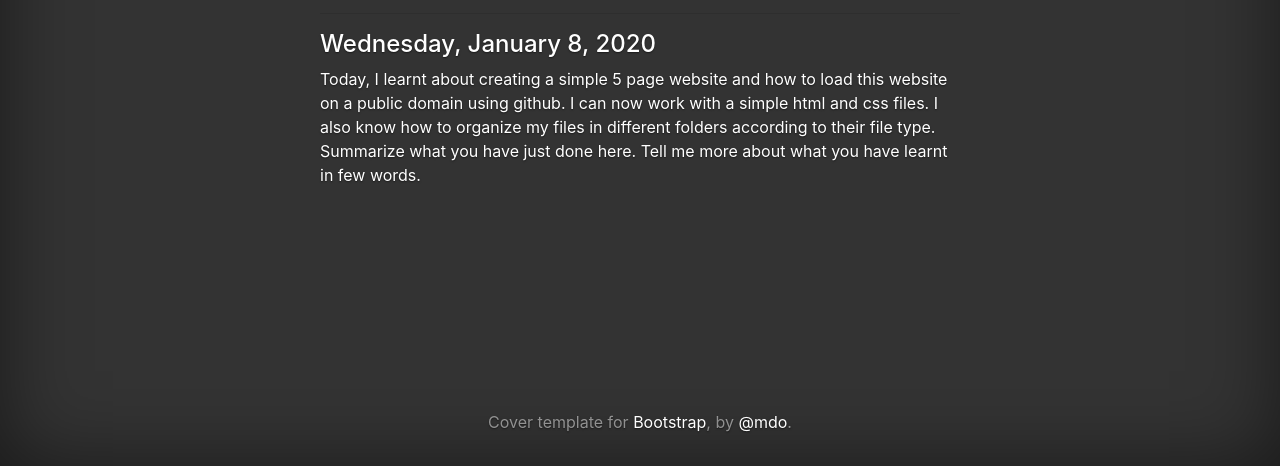
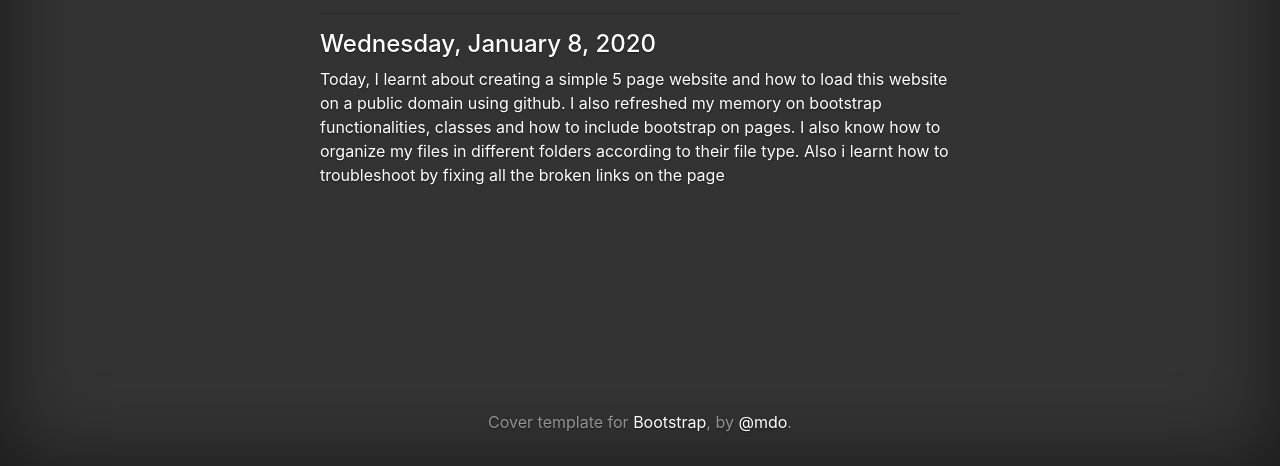
Before and after one commit to Emmanuel-Odinaka/MyProfile, a plain HTML site: page pages/diary.html in a window 1280 px wide. Shown: the part 334-800 px from the top of the page. Drawn offline with nearby package versions, Linux system fonts and the light colour scheme.

Commit message:
final commit

```diff
--- a/pages/diary.html
+++ b/pages/diary.html
@@ -46,8 +46,10 @@
             <h1 style="text-align:left;">My Diary</h1><hr>
             <h4 style="text-align:left;">Wednesday, January 8, 2020</h4>
 
-            <p style="text-align:left;"> Today, I learnt about creating a simple 5 page website and how to load this website on a public domain using github. I can now work with a simple html and css files. I also know how to organize my files in different folders according to their file type.
-			Summarize what you have just done here. Tell me more about what you have learnt in few words.
+            <p style="text-align:left;"> Today, I learnt about creating a simple 5 page website and how to load this website on a public domain using github.
+                I also refreshed my memory on bootstrap functionalities, classes and how to include bootstrap on pages.
+                I also know how to organize my files in different folders according to their file type.
+                Also i learnt how to troubleshoot by fixing all the broken links on the page
             </p>
 
 
```
Also changed, not shown: pages/about.html (+5 -1 lines).
